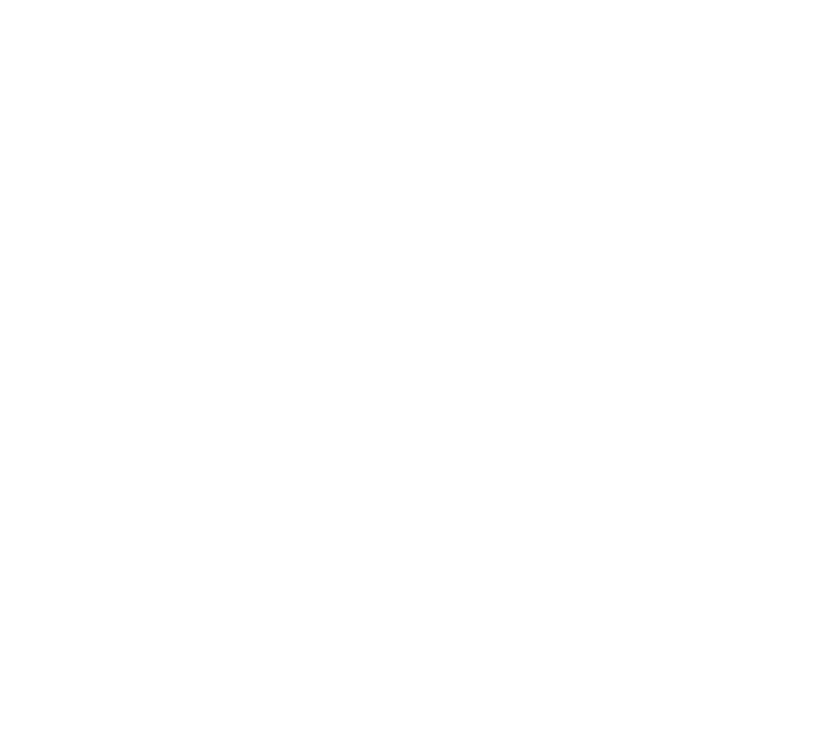
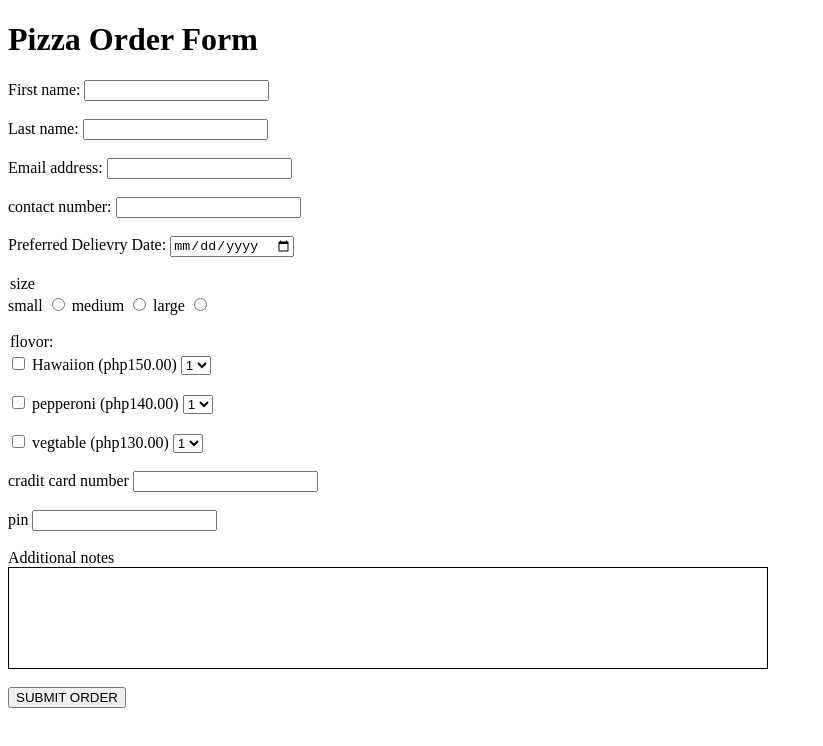
Before and after one commit to pawanprajapati01/AKRYPT-ATFD-022, a plain HTML site: page Unit-1/Week-1/FormTag/Assignments/assign02/index.html in a window 1280 px wide. Shown: the whole page, without its empty margins (0-823 px from the left). Drawn offline with Linux system fonts and the light colour scheme.

Commit message:
commitements

```diff
--- a/Unit-1/Week-1/FormTag/Assignments/assign02/index.html
+++ b/Unit-1/Week-1/FormTag/Assignments/assign02/index.html
@@ -6,6 +6,56 @@
     <title>Document</title>
 </head>
 <body>
+    <h1 style="">Pizza Order Form</h1>
+    <form action="">
+        <label for="">First name:</label>
+        <input type=""><br><br>
+        <label for="">Last name:</label>
+        <input type="text"><br><br>
+        <label for="">Email address:</label>
+        <input type="text"><br><br>
+        <label for="">contact number:</label>
+        <input type="text"><br><br>
+        <label for="">Preferred Delievry Date:</label>
+        <input type="date" id=""><br><br>
+        <option value="">size</option>
+        <label for="">small</label>
+        <input type="radio">
+        <label for="">medium</label>
+        <input type="radio">
+        <label for="">large</label>
+        <input type="radio"><br>
+        <br>
+        <option value="">flovor:</option>
+        <input type="checkbox">
+        <label for="">Hawaiion (php150.00)</label>
+        <select name="1" id="">
+        <option value="1">1</option>
+        </select><br><br>
+        <input type="checkbox">
+        <label for="">pepperoni (php140.00)</label>
+        <select name="1" id="">
+        <option value="">1</option>
+        </select><br><br>
+        <input type="checkbox">
+        <label for="">vegtable  (php130.00)</label>
+        <select name="1" id="">
+        <option value="">1</option>
+        </select><br><br>
+        <label for="">cradit card number</label>
+        <input type="text"><br><br>
+        <label for="">pin</label>
+        <input type="text"><br><br>
+        <label for="">Additional notes</label>
+        <div style="border: 1px solid; height: 100px;width: 60%;" >
+        </div><br>
+    <button>SUBMIT ORDER</button>
 
+
+
+
+
+
+    </form>
 </body>
 </html>
```
Also changed, not shown: Unit-1/Week-1/Class/index.html (+5 -1 lines), Unit-1/Week-1/Html-tag/Assignments/Assign01/index.html (+36 -1 lines), Unit-1/Week-1/Html-tag/Assignments/Assign02/index.html (added, +17 -0 lines).
